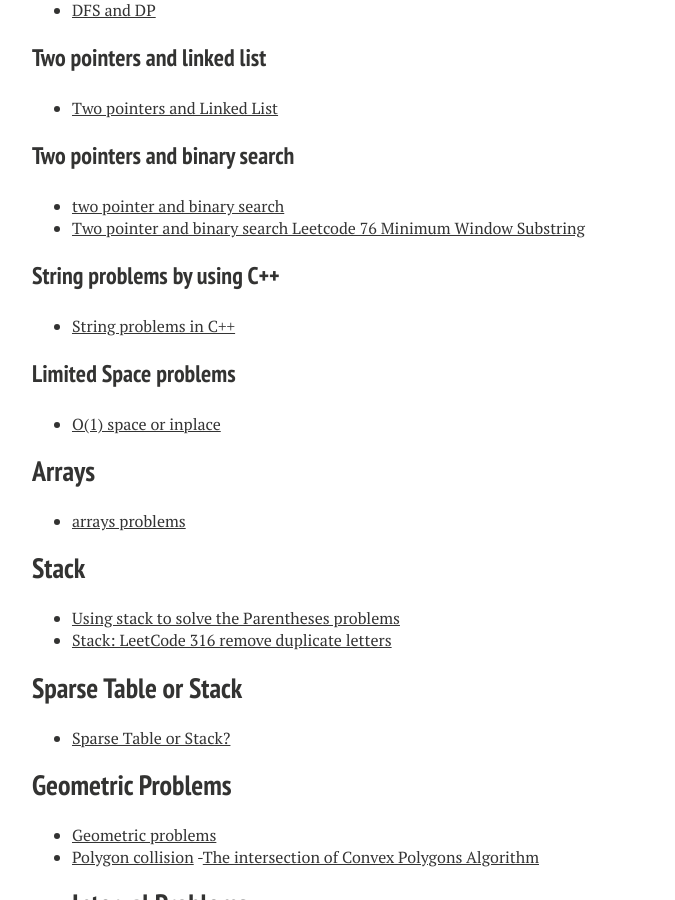
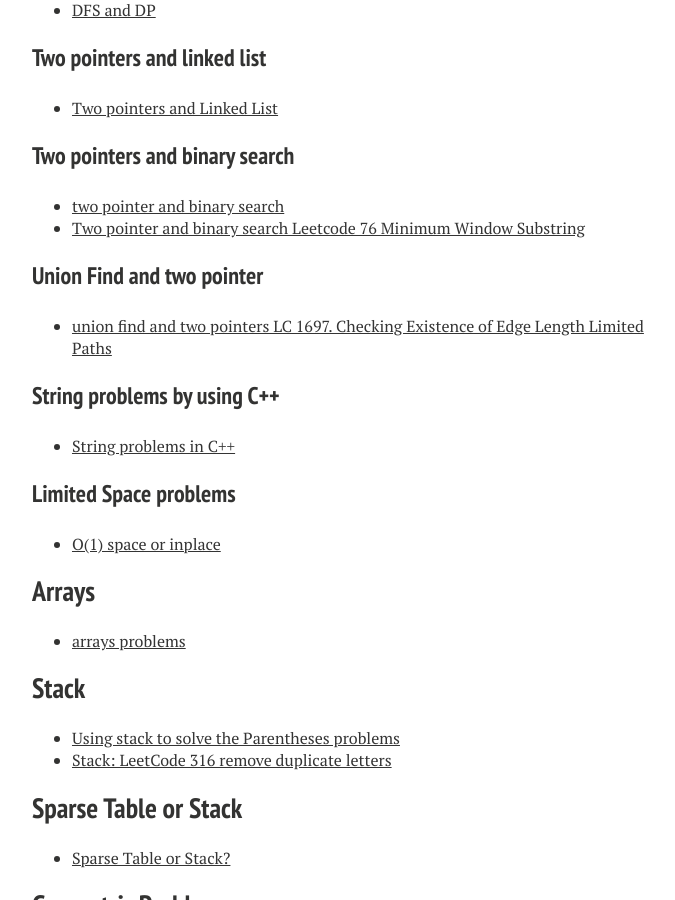
Before and after one commit to xiaokeshen/xiaokeshen.github.io, a Jekyll site: the page built from blog/index.md, in a window 1280 px wide and 900 px high, scrolled down 6949 px. Shown: the whole window, without its empty margins (288-963 px from the left). Built offline with Jekyll 4.4.1, drawn with Linux system fonts in a browser that asks for light colours; nearby versions of some CDN libraries; some of the changed text lies outside the part shown.

Commit message:
Add a union find and two pointer problem

```diff
--- a/blog/index.md
+++ b/blog/index.md
@@ -240,6 +240,9 @@ My 'Serious' coding got started since I became a student as a Computer Science M
 - [two pointer and binary search](https://medium.com/@jim.morris.shen/binary-search-and-two-pointer-4c9e2043f55c?sk=6481ddfcdc873617310fd223844abebb)
 - [Two pointer and binary search Leetcode 76 Minimum Window Substring](https://medium.com/@jim.morris.shen/binary-search-and-two-pointers-ec3ca697744?sk=b49f268e1f83da6bcbb5876b9c0f53d6)
 
+### Union Find and two pointer
+- [union find and two pointers LC 1697. Checking Existence of Edge Length Limited Paths](https://jimmy-shen.medium.com/union-find-and-two-pointer-d78e0c081cc2)
+
 ### String problems by using C++
 - [String problems in C++](https://medium.com/@jim.morris.shen/string-problems-by-using-c-a429dfa3cdfd?source=friends_link&sk=ca65c38f889548af963734835fc0924d)
 
```
